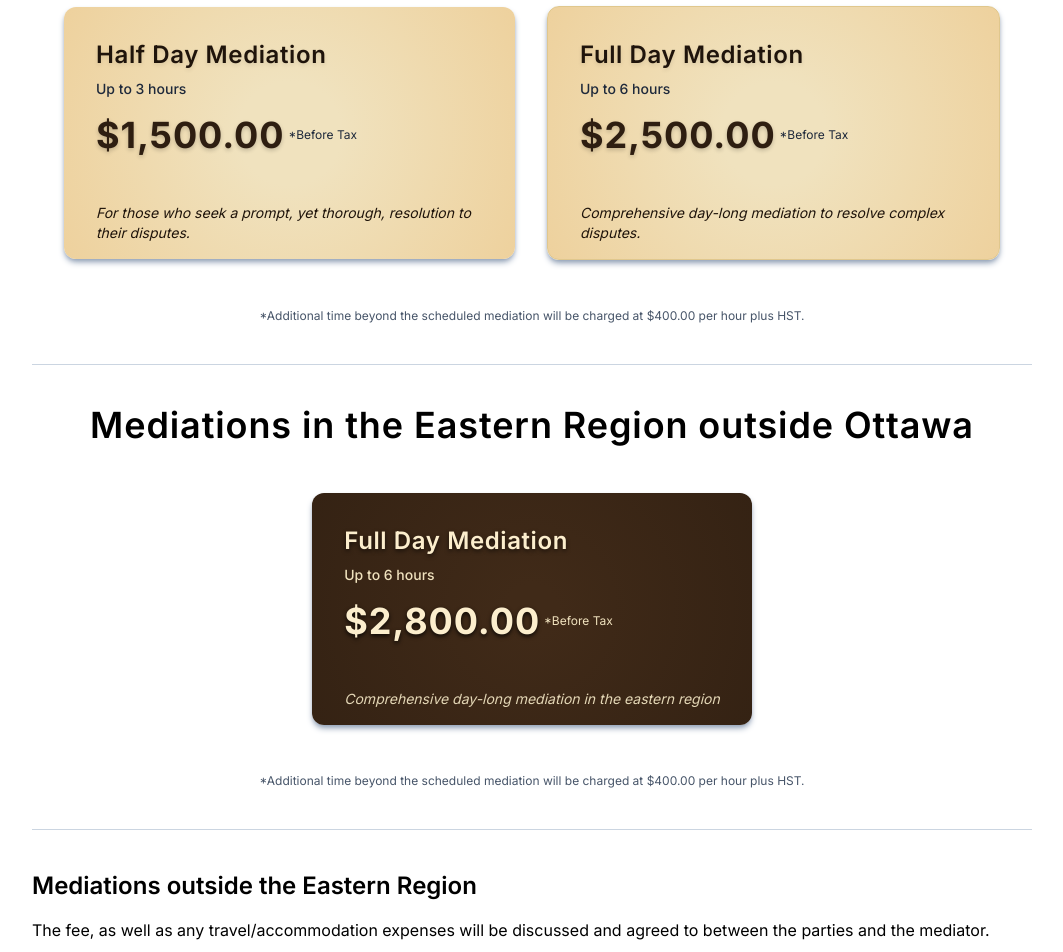
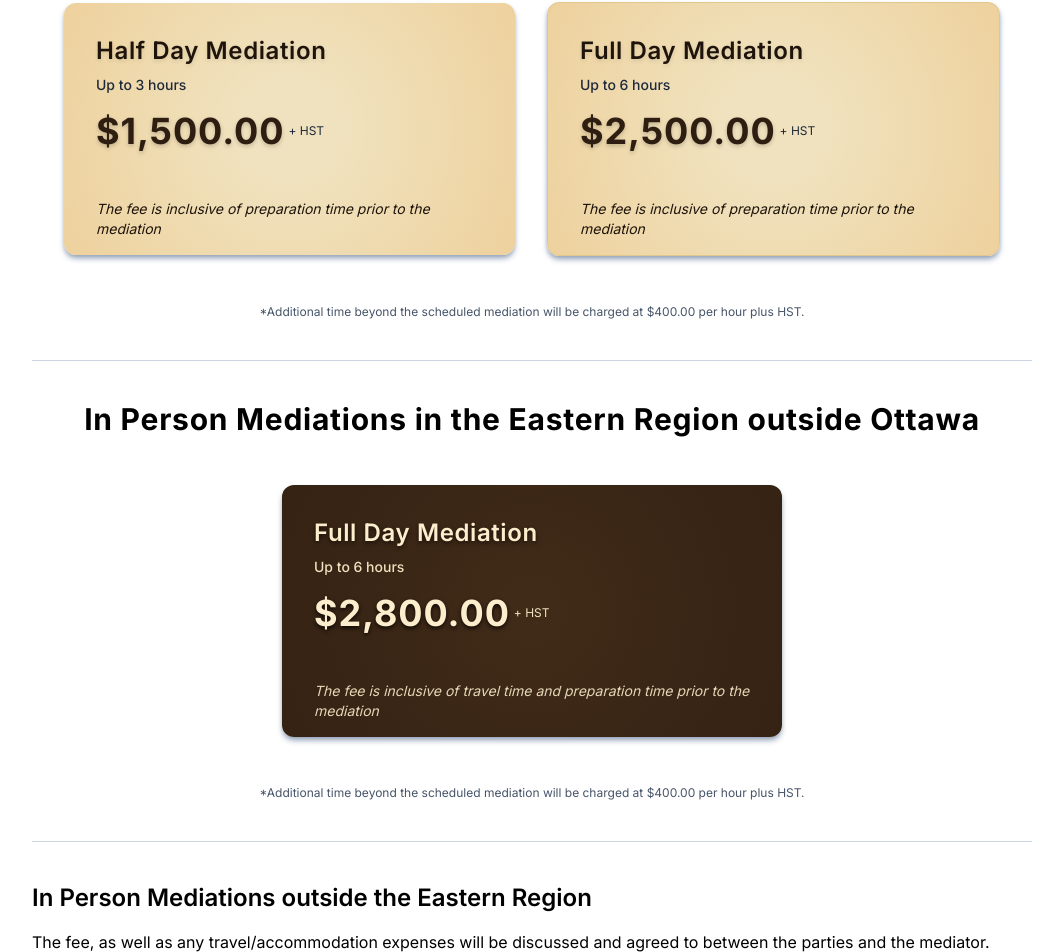
Before and after one commit to jtardioli/john-dempster-mediation, a Next.js app: page /rates-and-cancellation in a window 1280 px wide. Shown: the part 834-1786 px from the top of the page, without its empty margins (108-1171 px from the left). Built offline with nearby package versions, Linux system fonts and the light colour scheme.

Commit message:
fix rates page

```diff
--- a/src/pages/rates-and-cancellation.tsx
+++ b/src/pages/rates-and-cancellation.tsx
@@ -42,7 +42,7 @@ const DeliveryOfMaterials = () => {
       <section className="flex items-center justify-center px-20 gap-10 py-16">
         <div className="w-full max-w-[1000px] flex flex-col gap-10">
           <div className="flex flex-col gap-4 items-center">
-            <h2 className="text-4xl tracking-wide font-semibold">
+            <h2 className="text-3xl tracking-wide font-bold">
               Mediations in Ottawa or Virtually
             </h2>
             <div className="flex justify-center items-center space-x-8 p-8 bg-white">
@@ -65,13 +65,13 @@ const DeliveryOfMaterials = () => {
                     <p className="text-4xl font-bold text-darkPrimary tracking-wide [text-shadow:_0_2px_4px_rgb(0_0_0_/_20%)]">
                       $1,500.00
                     </p>
-                    <p className="text-xs  text-slate-800">*Before Tax</p>
+                    <p className="text-xs  text-slate-800">+ HST</p>
                   </div>
                 </div>
                 <div className="px-8 py-4 ">
                   <p className="text-sm text-extraDarkPrimary italic">
-                    For those who seek a prompt, yet thorough, resolution to
-                    their disputes.
+                    The fee is inclusive of preparation time prior to the
+                    mediation
                   </p>
                 </div>
               </div>
@@ -93,13 +93,13 @@ const DeliveryOfMaterials = () => {
                     <p className="text-4xl font-bold text-darkPrimary tracking-wide [text-shadow:_0_2px_4px_rgb(0_0_0_/_20%)]">
                       $2,500.00
                     </p>
-                    <p className="text-xs  text-slate-800">*Before Tax</p>
+                    <p className="text-xs  text-slate-800">+ HST</p>
                   </div>
                 </div>
                 <div className="px-8 py-4 ">
                   <p className="text-sm text-extraDarkPrimary italic">
-                    Comprehensive day-long mediation to resolve complex
-                    disputes.
+                    The fee is inclusive of preparation time prior to the
+                    mediation
                   </p>
                 </div>
               </div>
@@ -113,13 +113,13 @@ const DeliveryOfMaterials = () => {
           <div className=" border-slate-300 border-b-[1px] h-[1px]"></div>
 
           <div className="flex flex-col gap-4 items-center">
-            <h2 className="text-4xl tracking-wide font-semibold">
-              Mediations in the Eastern Region outside Ottawa
+            <h2 className="text-3xl tracking-wide font-bold">
+              In Person Mediations in the Eastern Region outside Ottawa
             </h2>
             <div className="flex justify-center items-center space-x-8 p-8 bg-white">
               {/* Full Day Mediation Card */}
               <div
-                className="transform transition duration-500 hover:scale-105 shadow-md shadow-slate-400 rounded-xl overflow-hidden  max-w-[580px] relative bg-cover"
+                className="transform transition duration-500 hover:scale-105 shadow-md shadow-slate-400 rounded-xl overflow-hidden  max-w-[500px] relative bg-cover"
                 style={{
                   backgroundImage:
                     "radial-gradient(circle at center, #402a18 10%, #2e1e11 150%)",
@@ -142,12 +142,13 @@ const DeliveryOfMaterials = () => {
                     >
                       $2,800.00
                     </p>
-                    <p className="text-xs text-[#F0E2BE]">*Before Tax</p>
+                    <p className="text-xs text-[#F0E2BE]">+ HST</p>
                   </div>
                 </div>
                 <div className="px-8 py-4">
                   <p className="text-sm text-[#e4d7b6] italic">
-                    Comprehensive day-long mediation in the eastern region
+                    The fee is inclusive of travel time and preparation time
+                    prior to the mediation
                   </p>
                 </div>
               </div>
@@ -163,7 +164,7 @@ const DeliveryOfMaterials = () => {
 
           <div className="flex flex-col gap-4">
             <h2 className="text-2xl font-semibold">
-              Mediations outside the Eastern Region
+              In Person Mediations outside the Eastern Region
             </h2>
             <p>
               The fee, as well as any travel/accommodation expenses will be
@@ -173,7 +174,7 @@ const DeliveryOfMaterials = () => {
 
           <div className="flex flex-col gap-4">
             <h2 className="text-2xl font-semibold">
-              Premium for multiple actions or parties
+              Premium for Multiple Actions or Parties
             </h2>
             <p>
               For mediations involving more than one action, global mediations
@@ -189,7 +190,7 @@ const DeliveryOfMaterials = () => {
           <p>
             For mediations in Ottawa, the Eastern Region or virtually, if the
             mediation is cancelled within 15 days of the scheduled date, there
-            will be a cancellation fee of 50% of the mediation fee.
+            will be a cancellation fee of 50% plus HST of the mediation fee.
           </p>
           <p>
             For in person mediations outside the Eastern Region, the
```
